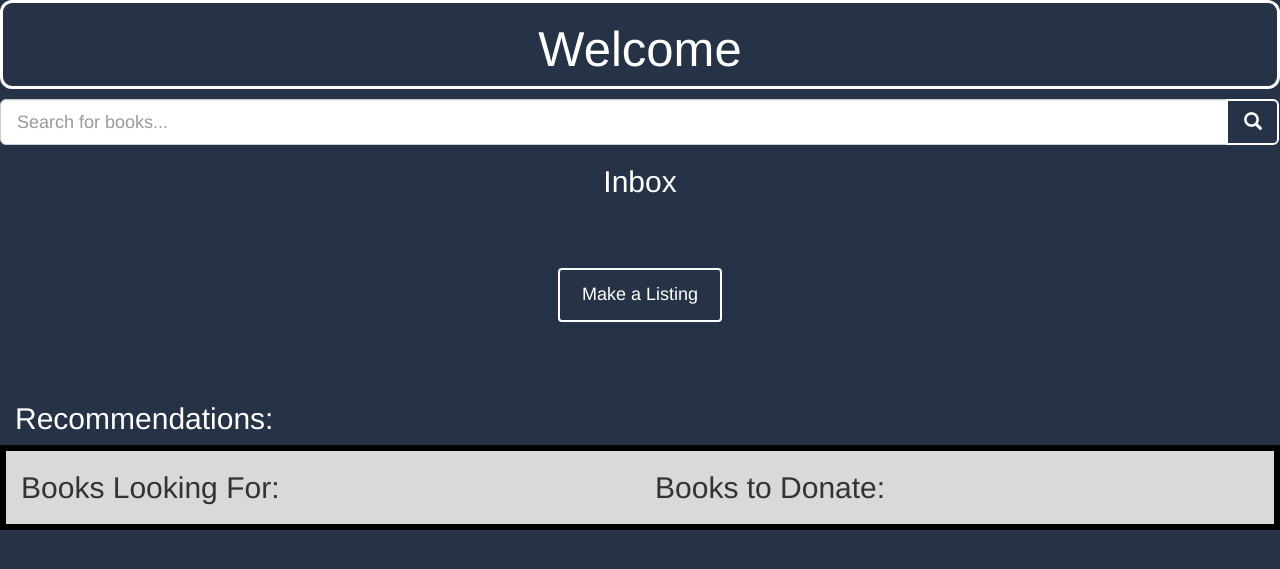
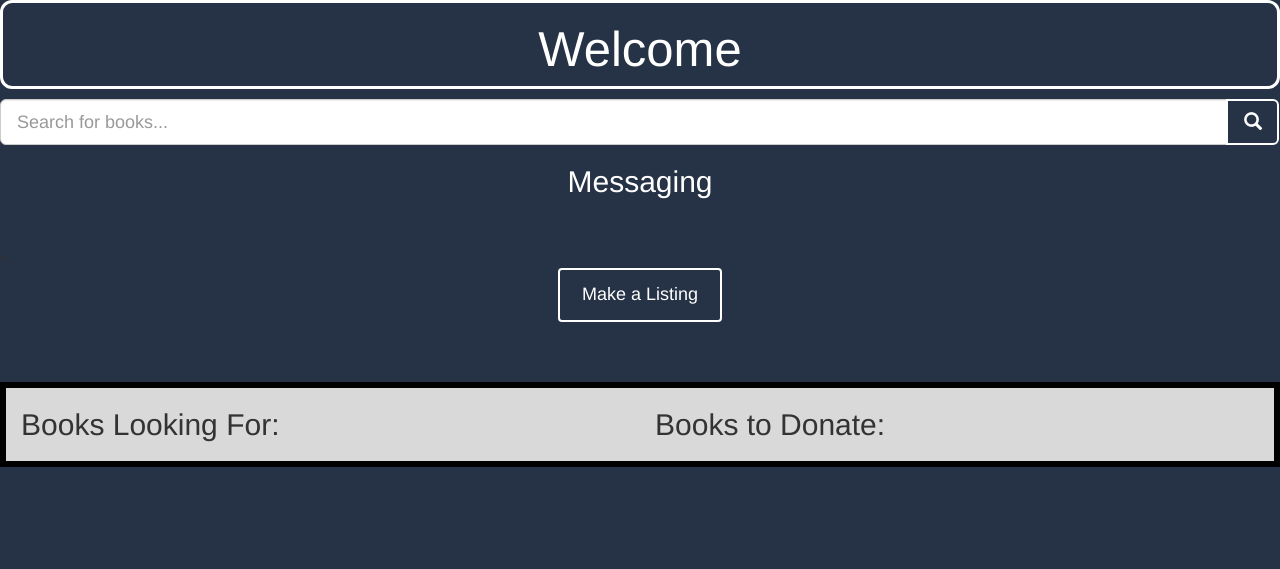
Before and after one commit to adamleighfish/TextbookExchange, a Django app: page /dashboard/ in a window 1280 px wide. Shown: the part 81-650 px from the top of the page. Run offline with Django 3.2, Linux system fonts and the light colour scheme; data comes from the database, SQL or seed files in the repository; both versions use the stored data as it was after the commit; some libraries are stand-ins or nearby versions.

Commit message:
recommend removed and inbox xhanged to messaging

```diff
--- a/templates/home/dashboard.html
+++ b/templates/home/dashboard.html
@@ -37,7 +37,7 @@
     <div class="container-fluid">
         <div  class="row">
             <div class="col-md-12" style ="color: #FFF">
-                <h2 style = "text-align: center; "><a style = "color: #FFF" href="{% url 'postman:inbox' %}">Inbox</a></h2>  <!-- Need to link to Messages Functionality -->
+                <h2 style = "text-align: center; "><a style = "color: #FFF" href="{% url 'postman:inbox' %}">Messaging</a></h2>  <!-- Need to link to Messages Functionality -->
             </div>
           </div>
         <div class="spacer"></div>
@@ -51,15 +51,6 @@
     <a class="btn btn-primary" href="{% url 'home:add_book' %}" role="button">Make a Listing</a>
     </div>
     <br><br><br>
-
-    <div class="container-fluid">
-        <div class="row">
-            <div class="col-md-12" style = "color: #FFF">
-                <h2>Recommendations:</h2>  <!-- Need to Link to Recommendations Functionality -->
-            </div>
-        </div>
-        <div class="spacer"></div>
-    </div>
 
 
     <div class="container-fluid">
```
Also changed, not shown: db.sqlite3.
